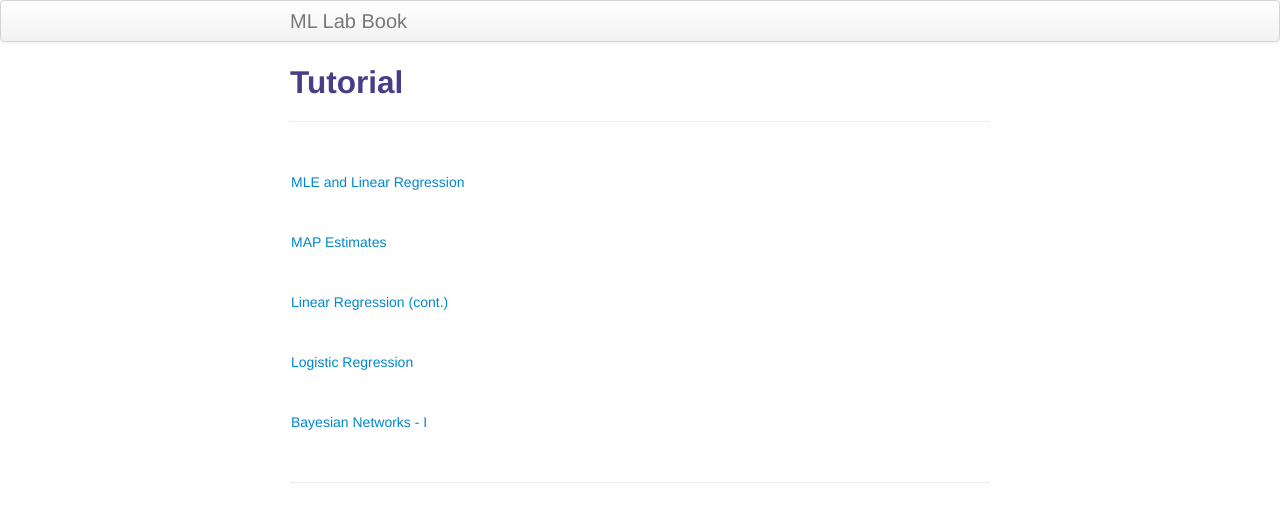
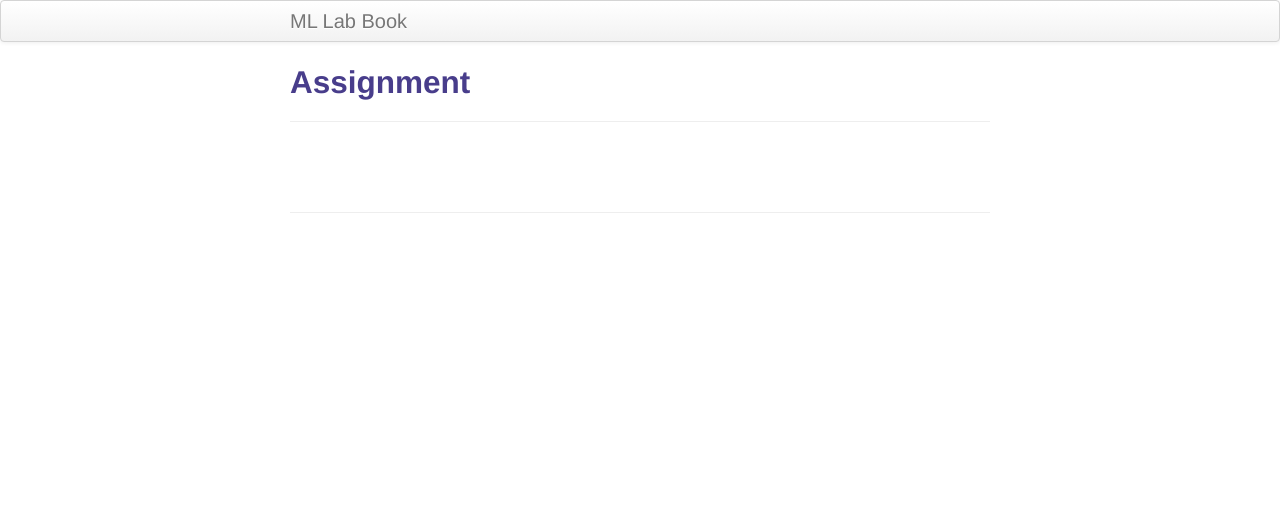
Before and after one commit to nnfl-lab-book/nnfl-lab-book.github.io, a Jekyll site: the page built from pages/assignment.html, in a window 1280 px wide. Shown: the top 522 px of the page. Built offline with Jekyll 4.4.1, drawn with Linux system fonts in a browser that asks for light colours.

Commit message:
changed figure

```diff
--- a/pages/assignment.html
+++ b/pages/assignment.html
@@ -1,7 +1,7 @@
 ---
 layout: page
-title: Tutorial
-description: Tutorial Notes for BITS F464
+title: Assignment
+description: Assignments for BITS F312
 ---
 <!--
 <div class="navbar">
@@ -17,7 +17,7 @@ description: Tutorial Notes for BITS F464
 --->
 
 <table class="wide">
-<tr>
+<!-- <tr>
   <td>
     <a href="tutorials/tut_2/MLE_and_Linear_Regression.html">MLE and Linear Regression</a>
   </td>
@@ -41,7 +41,7 @@ description: Tutorial Notes for BITS F464
    <td>
      <a href="tutorials/tut_5_1/Bayesian_Networks-I.html"> Bayesian Networks - I </a>
     </td>
- </tr>
+ </tr> -->
 </table>
 
 <!--
--- a/pages/lab.html
+++ b/pages/lab.html
@@ -1,7 +1,7 @@
 ---
 layout: page
 title: Lab
-description: Lab notebooks for BITS F464
+description: Lab notebooks for BITS F312
 ---
 
 <table class="wide">
```
Also changed, not shown: index.md (+1 -1 lines), README.md, assets/pics/nn.jpg (added).
